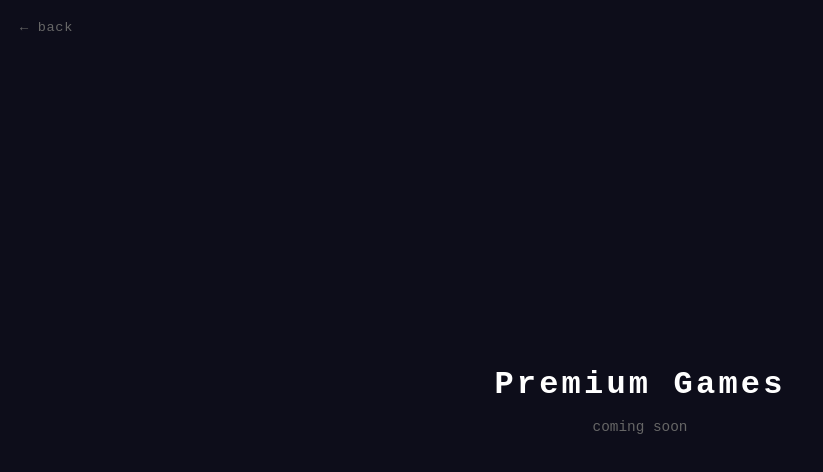
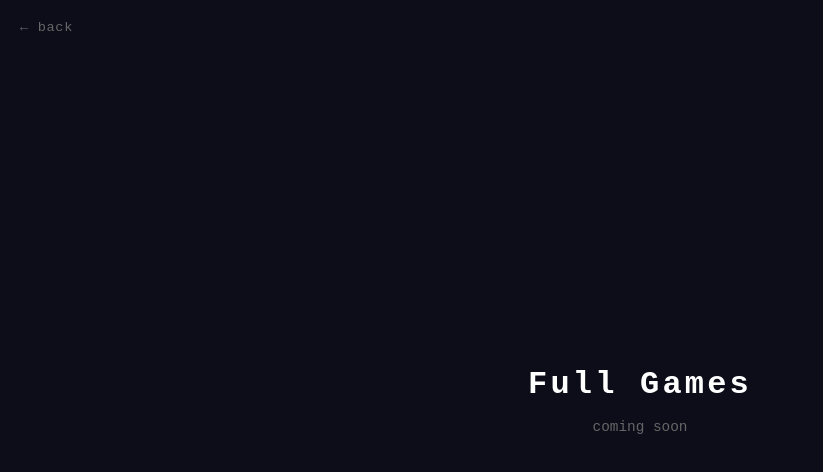
Before and after one commit to MichaelKramps/game-experiments, a plain HTML site: page full-games.html in a window 1280 px wide. Shown: the whole page, without its empty margins (0-823 px from the left). Drawn offline with Linux system fonts and the light colour scheme.

Commit message:
rename premium games to full games

```diff
--- a/premium-games.html
+++ b/full-games.html
@@ -2,7 +2,7 @@
 <html>
 <head>
   <meta charset="utf-8">
-  <title>Premium Games</title>
+  <title>Full Games</title>
   <style>
     * { margin: 0; padding: 0; box-sizing: border-box; }
     body {
@@ -41,7 +41,7 @@
 </head>
 <body>
   <nav><a href="index.html">← back</a></nav>
-  <h1>Premium Games</h1>
+  <h1>Full Games</h1>
   <p>coming soon</p>
 </body>
 </html>
```
Also changed, not shown: about.html (+1 -1 lines), index.html (+1 -1 lines).
